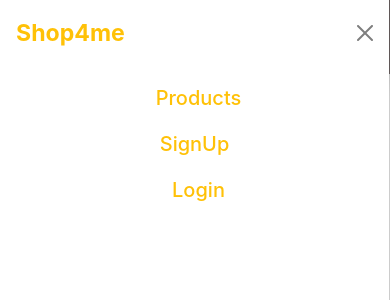
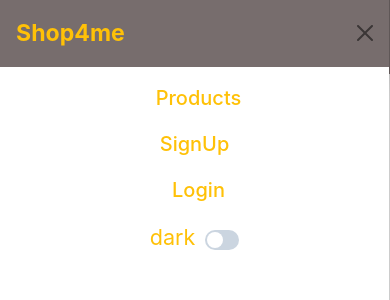
Before and after one commit to mekuzd/Shop4me-React, a React (Vite) app: page / in a window 390 px wide. Both pictures are taken after a click on the icon 361 px from the left and 36 px from the top of the page. Shown: the top 300 px of the page. Built offline with nearby package versions, Linux system fonts and the light colour scheme.

Commit message:
added dark mode to side bar

```diff
--- a/src/component/Navbar.jsx
+++ b/src/component/Navbar.jsx
@@ -4,7 +4,6 @@ import { useContext, useState } from "react";
 import { Context } from "../../Provider/Context";
 import { Switch } from "@chakra-ui/react";
 import { FaBars } from "react-icons/fa";
-// import Offcanvas from "react-bootstrap/Offcanvas";
 import Sidebar from "./Sidebar";
 
 const Navbar = () => {
--- a/src/component/Sidebar.jsx
+++ b/src/component/Sidebar.jsx
@@ -1,17 +1,25 @@
 import Offcanvas from "react-bootstrap/Offcanvas";
+import { useState } from "react";
 import { Link } from "react-router-dom";
+import { Switch } from "@chakra-ui/react";
+
 const Sidebar = ({ show, handleClose }) => {
+  const [theme, settheme] = useState(false);
+  function changeTheme() {
+    settheme(!theme);
+    document.body.classList.toggle("dark-mode");
+  }
   return (
     <Offcanvas
       show={show}
       onHide={handleClose}
-      className={`  ${
+      className={`offcanvas   ${
         show
           ? "animate__animated animate__slideInDown "
           : "animate__animated animate__slideOutUp"
       } `}
     >
-      <Offcanvas.Header closeButton>
+      <Offcanvas.Header closeButton className="offcanvas-header">
         {" "}
         <Link to={"/"} className="fs-3 fw-bold text-warning">
           Shop4me
@@ -30,6 +38,18 @@ const Sidebar = ({ show, handleClose }) => {
           <Link to={"/login"} className="ms-2 text-warning fs-5">
             Login
           </Link>
+
+          <div>
+            <button className={` fs-4 text-warning`}>
+              {theme ? "light" : "dark"}
+            </button>
+            <Switch
+              size="md"
+              onChange={changeTheme}
+              colorScheme="yellow"
+              style={{ marginLeft: "10px" }}
+            />
+          </div>
         </div>
       </Offcanvas.Body>
     </Offcanvas>
--- a/src/index.css
+++ b/src/index.css
@@ -233,3 +233,9 @@ input {
 .btncat {
   box-shadow: 0px 0px transparent;
 }
+.offcanvas {
+  background-color: inherit;
+}
+.offcanvas-header {
+  background-color: rgb(119, 109, 109);
+}
```
